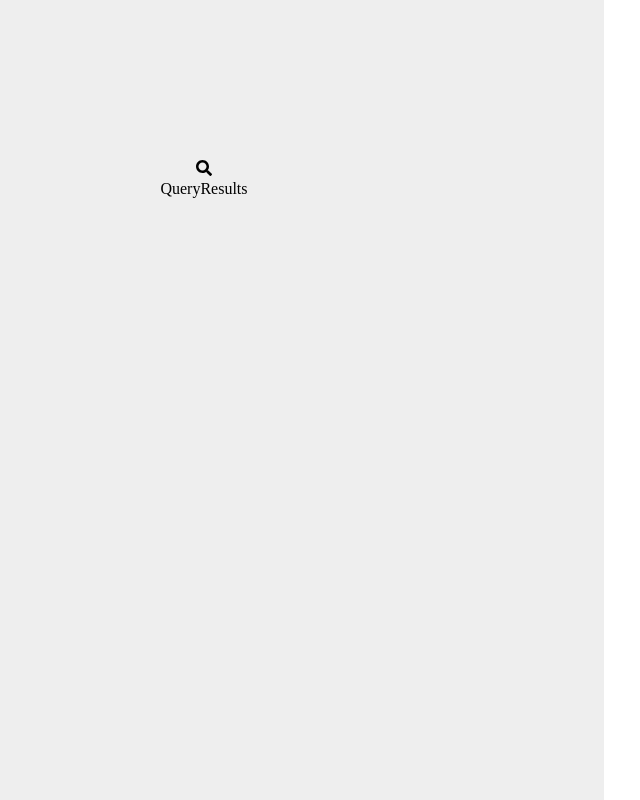
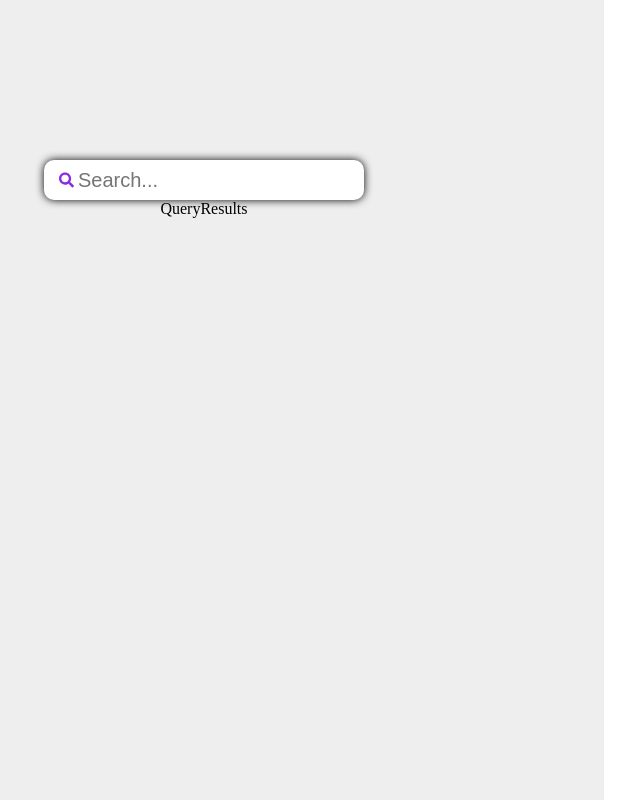
Before and after one commit to JohnMigwi/Tor-Skills, a React (Vite) app: page / in a window 1280 px wide. Shown: the whole page, without its empty margins (196-836 px from the left). Built offline with nearby package versions, Linux system fonts and the light colour scheme.

Commit message:
stylings

```diff
--- a/src/components/SearchBar.jsx
+++ b/src/components/SearchBar.jsx
@@ -1,10 +1,11 @@
-import React from 'react'
+import React, {useState} from 'react'
 import {FaSearch} from "react-icons/fa"
 
 function SearchBar() {
   return (
     <div className='inputWrapper'>
         <FaSearch id='searchIcon'/>
+        <input placeholder='Search...'/>
     </div>
   )
 }
--- a/src/index.css
+++ b/src/index.css
@@ -3,3 +3,31 @@
   margin: 0px;
   padding: 0px;
 }
+
+.inputWrapper {
+  background-color: white;
+  width: 100%;
+  border-radius: 10px;
+  height: 2.5rem;
+  padding: 0 15px;
+  box-shadow: 0px 0px 8px ;
+  display: flex;
+  align-items: center;
+}
+
+input {
+  background-color: transparent;
+  border: none;
+  height: 100%;
+  font-size: 1.25rem;
+  width: 100%;
+  margin-left: 4px;
+}
+
+input:focus {
+  outline: none;
+}
+
+#searchIcon {
+  color: blueviolet;
+}
```
Also changed, not shown: src/App.css (line endings or trailing spaces).
